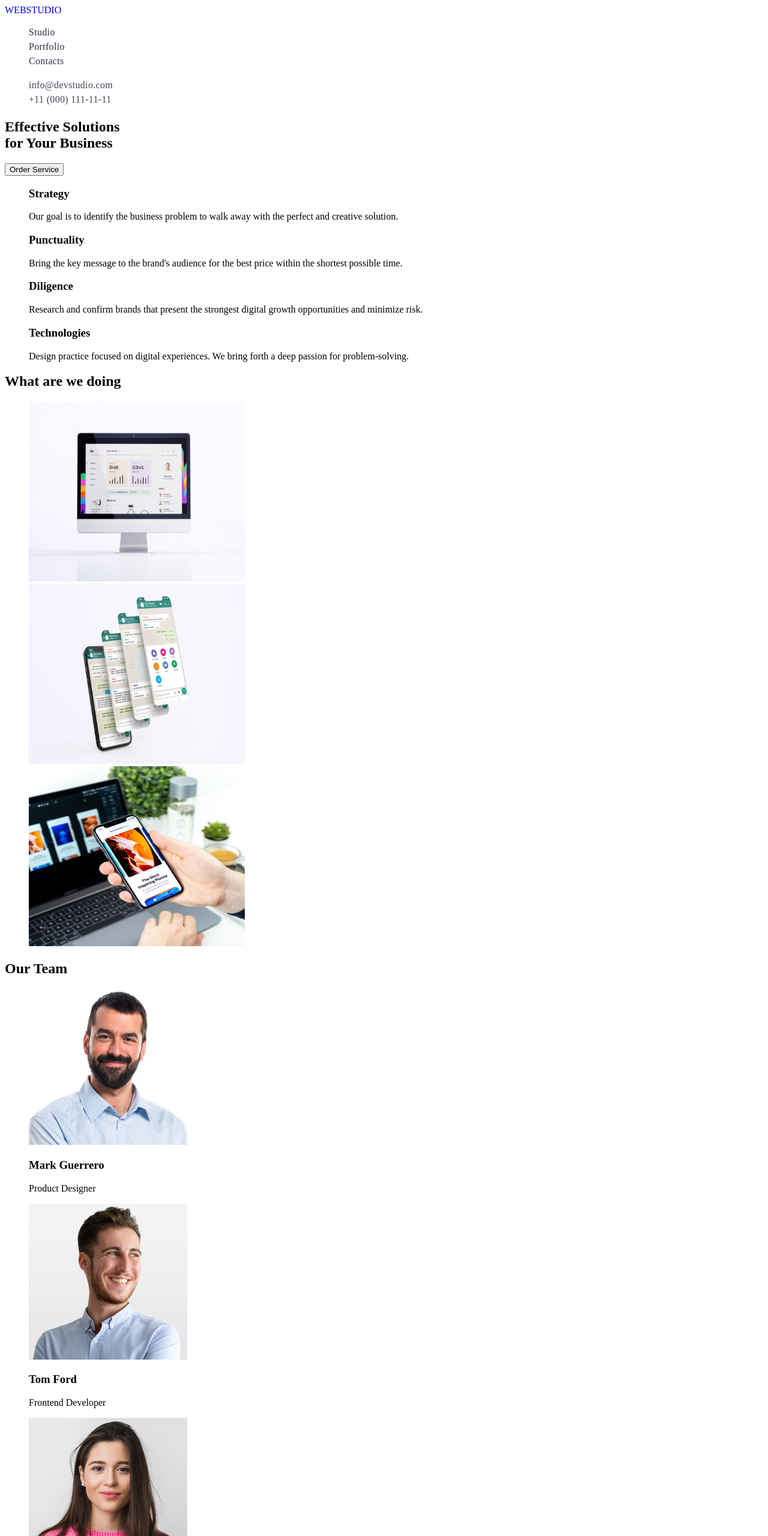
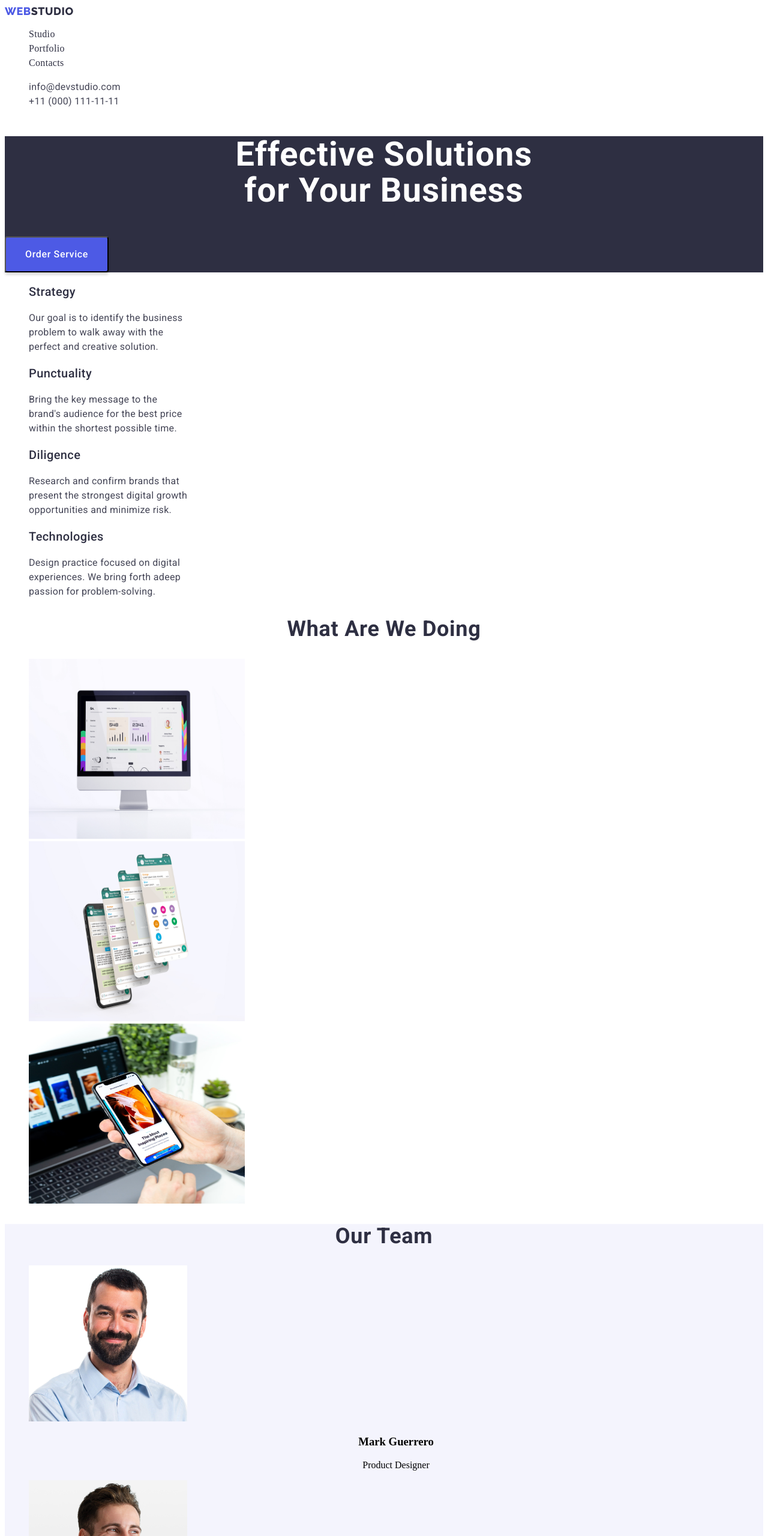
Before and after one commit to Hearlly/goit-markup-hw-02, a plain HTML site: page index.html in a window 1280 px wide. Shown: the top 2560 px of the page at 60% size. Drawn offline with Linux system fonts and the light colour scheme.

Commit message:
second change

```diff
--- a/css/index.css
+++ b/css/index.css
@@ -1,11 +1,28 @@
-.Header-logo {
+.header-logo-text {
     text-decoration: none;
-
+    font-family: "Raleway" , sans-serif;
+    color: var(--navyblue, #2E2F42);
+    font-size: 18px;
+    font-style: normal;
+    font-weight: 800;
+    line-height: 21px; /* 116.667% */
+    letter-spacing: 0.54px;
+    text-transform: uppercase;
+}
+.header-logo-text span {
+    color: var(--iris, #4D5AE5);
+    font-size: 18px;
+    font-style: normal;
+    font-weight: 800;
+    line-height: 21px; /* 116.667% */
+    letter-spacing: 0.54px;
+    text-transform: uppercase;
 }
 
 .header-menu-item {
     text-decoration: none;
     color: #2E2F42;
+    font-family: "Roboto" , sans-serif;
     font-size: 16px;
     font-style: normal;
     font-weight: 500;
@@ -14,9 +31,11 @@
 
 }
 
-.header-address-section {
+
+.header-address-item {
     color: #434455;
     text-decoration: none;
+    font-family: "Roboto" , sans-serif;
     font-size: 16px;
     font-style: normal;
     font-weight: 400;
@@ -31,3 +50,119 @@ ul {
 .header-menu-item {
     font-family: serif;
 }
+
+.first-section {
+    background-color: #2E2F42;
+}
+
+.first-section-item {
+    color: #fff;
+    text-align: center;
+    font-family: "Roboto" , sans-serif;
+    font-size: 56px;
+    font-style: normal;
+    font-weight: 700;
+    line-height: 60px; /* 107.143% */
+    letter-spacing: 1.12px;
+}
+
+.first-section-button {
+    color: #fff;
+    font-family: "Roboto" , sans-serif;
+    font-size: 16px;
+    font-style: normal;
+    font-weight: 500;
+    line-height: 24px;
+    letter-spacing: 0.64px;
+    border-radius: 4px;
+    background: var(--iris, #4D5AE5);
+    box-shadow: 0px 4px 4px 0px rgba(0, 0, 0, 0.15);
+    display: inline-flex;
+    padding: 16px 32px;
+    align-items: flex-start;
+    gap: 10px;
+}
+
+.second-section-title {
+    color: #2E2F42;
+    font-family: "Roboto" , sans-serif;
+    font-size: 20px;
+    font-style: normal;
+    font-weight: 500;
+    line-height: 24px; /* 120% */
+    letter-spacing: 0.4px;
+}
+
+.second-section-text {
+    color: var(--slate, #434455);
+    font-family: "Roboto" , sans-serif;
+    font-size: 16px;
+    line-height: 24px; /* 150% */
+    letter-spacing: 0.32px;
+}
+
+.third-section-title {
+    color: #2E2F42;
+    text-align: center;
+    font-family: "Roboto" , sans-serif;
+    font-size: 36px;
+    font-style: normal;
+    font-weight: 700;
+    line-height: 40px; /* 111.111% */
+    letter-spacing: 0.72px;
+    text-transform: capitalize;
+}
+
+.forth-section-title {
+    color: #2E2F42;
+    text-align: center;
+    font-family: "Roboto" , sans-serif;
+    font-size: 36px;
+    font-style: normal;
+    font-weight: 700;
+    line-height: 40px; /* 111.111% */
+    letter-spacing: 0.72px;
+    text-transform: capitalize;
+}
+
+.forth-section-items {
+    text-align: center;
+}
+
+.forth-section {
+    background-color: #F4F4FD;
+}
+
+.footer {
+    background-color: #2E2F42;
+}
+
+.footer-logo-title {
+    text-decoration: none;
+    color: var(--cloud, #F4F4FD);
+    font-family: "Raleway" , sans-serif;
+    font-size: 18px;
+    font-style: normal;
+    font-weight: 800;
+    line-height: 21px; /* 116.667% */
+    letter-spacing: 0.54px;
+    text-transform: uppercase;
+}
+
+.footer-logo-title span {
+    color: var(--iris, #4D5AE5);
+    font-size: 18px;
+    font-style: normal;
+    font-weight: 800;
+    line-height: 21px; /* 116.667% */
+    letter-spacing: 0.54px;
+    text-transform: uppercase;
+}
+
+.footer-text {
+    color: var(--cloud, #F4F4FD);
+    font-family: "Roboto" , sans-serif;
+    font-size: 16px;
+    line-height: 24px; /* 150% */
+    letter-spacing: 0.32px;
+}
--- a/index.html
+++ b/index.html
@@ -4,16 +4,21 @@
     <meta charset="UTF-8" />
     <meta name="viewport" content="width=device-width, initial-scale=1.0" />
     <title>WebStudio</title>
+    <link href="https://fonts.googleapis.com/css2?family=Raleway:wght@800&display=swap" rel="stylesheet">
+    <link href="https://fonts.googleapis.com/css2?family=Roboto&display=swap" rel="stylesheet">
+    <link href="https://fonts.googleapis.com/css2?family=Roboto:wght@500&display=swap" rel="stylesheet">
+    <link href="https://fonts.googleapis.com/css2?family=Roboto:wght@700&display=swap" rel="stylesheet">
+    <link href="https://fonts.googleapis.com/css2?family=Roboto:wght@900&display=swap" rel="stylesheet">
     <link rel="stylesheet" href="css/index.css">
   </head>
   <body>
     <!-- HEADER -->
     <header>
-      <a class="Header-logo" href="https://hearlly.github.io/goit-markup-hw-01/">WEBSTUDIO</a>
+      <a class="header-logo-text" href="https://hearlly.github.io/goit-markup-hw-01/"><span>WEB</span>STUDIO</a>
       <!-- Navigation Bar -->
       <nav>
         <ul>
-          <li><a class="header-menu-item" href="Studio">Studio</a></li>
+          <li><a class="header-menu-item" href="Studio"><span>Studio</span></a></li>
           <li><a class="header-menu-item" href="Portfolio">Portfolio</a></li>
           <li><a class="header-menu-item" href="Contacts">Contacts</a></li>
         </ul>
@@ -21,63 +26,70 @@
 
       <address>
         <ul>
-          <li><a class="header-address-section" href="mailto:info@devstudio.com">info@devstudio.com</a></li>
-          <li><a class="header-address-section" href="tel:+110001111111">+11 (000) 111-11-11</a></li>
+          <li><a class="header-address-item" href="mailto:info@devstudio.com">info@devstudio.com</a></li>
+          <li><a class="header-address-item" href="tel:+110001111111">+11 (000) 111-11-11</a></li>
         </ul>
       </address>
     </header>
 
     <!-- MAIN -->
     <main>
-      <!-- Section -->
+      <!-- Sections -->
 
-      <section class="First Section">
-        <h1>
+      <!-- first Section -->
+      <section class="first-section">
+        <h1 class="first-section-item">
           Effective Solutions<br />
           for Your Business
         </h1>
-        <button class="first-section-button" type="button">Order Service</button>
+        <button class="first-section-button" type="button"> Order Service</button>
       </section>
 
-      <section class="Second Section">
+      <!-- Second Section -->
+      <section class="second-section">
         <h2 hidden>features</h2>
         <ul>
           <li>
-            <h3>Strategy</h3>
-            <p>
-              Our goal is to identify the business problem to walk away with the
+            <h3 class="second-section-title">Strategy</h3>
+            <p class="second-section-text" >
+              Our goal is to identify the business<br>
+              problem to walk away with the <br>
               perfect and creative solution.
             </p>
           </li>
 
           <li>
-            <h3>Punctuality</h3>
-            <p>
-              Bring the key message to the brand's audience for the best price
+            <h3 class="second-section-title">Punctuality</h3>
+            <p class="second-section-text" >
+              Bring the key message to the<br>
+              brand's audience for the best price<br>
               within the shortest possible time.
             </p>
           </li>
 
           <li>
-            <h3>Diligence</h3>
-            <p>
-              Research and confirm brands that present the strongest digital
-              growth opportunities and minimize risk.
+            <h3 class="second-section-title">Diligence</h3>
+            <p class="second-section-text" >
+              Research and confirm brands that<br>
+              present the strongest digital growth<br>
+              opportunities and minimize risk.
             </p>
           </li>
 
           <li>
-            <h3>Technologies</h3>
-            <p>
-              Design practice focused on digital experiences. We bring forth a
-              deep passion for problem-solving.
+            <h3 class="second-section-title">Technologies</h3>
+            <p class="second-section-text" >
+              Design practice focused on digital<br>
+              experiences. We bring forth adeep<br>
+              passion for problem-solving.
             </p>
           </li>
         </ul>
       </section>
 
-      <section class="Third Section">
-        <h2>What are we doing</h2>
+      <!-- Third Section -->
+      <section class="third-section">
+        <h2 class="third-section-title">What are we doing</h2>
 
         <ul>
           <li>
@@ -92,40 +104,42 @@
         </ul>
       </section>
 
-      <section class="Forth Section">
-        <h2>Our Team</h2>
+      <!-- Forth Section -->
+      <section class="forth-section">
+        <h2 class="forth-section-title">Our Team</h2>
         <ul>
           <li>
             <img src="images/image4.jpg" alt="image" width="264" height="260" />
-            <h3>Mark Guerrero</h3>
-            <p>Product Designer</p>
+            <h3 class="forth-section-items" >Mark Guerrero</h3>
+            <p class="forth-section-items" >Product Designer</p>
           </li>
 
           <li>
             <img src="images/image5.jpg" alt="image" width="264" height="260" />
-            <h3>Tom Ford</h3>
-            <p>Frontend Developer</p>
+            <h3 class="forth-section-items" >Tom Ford</h3>
+            <p class="forth-section-items" >Frontend Developer</p>
           </li>
 
           <li>
             <img src="images/image6.jpg" alt="image" width="264" height="260" />
-            <h3>Camila Garcia</h3>
-            <p>Marketing</p>
+            <h3 class="forth-section-items" >Camila Garcia</h3>
+            <p class="forth-section-items" >Marketing</p>
           </li>
 
           <li>
             <img src="images/image7.jpg" alt="image" width="264" height="260" />
-            <h3>Daniel Wilson</h3>
-            <p>UI Designer</p>
+            <h3 class="forth-section-items" >Daniel Wilson</h3>
+            <p class="forth-section-items" >UI Designer</p>
           </li>
         </ul>
       </section>
     </main>
 
-    <footer>
-      <a href="https://hearlly.github.io/goit-markup-hw-01/">WEBSTUDIO</a>
+    <!-- footer -->
+    <footer class="footer">
+      <a class="footer-logo-title" href="https://hearlly.github.io/goit-markup-hw-01/"><span>WEB</span>STUDIO</a>
 
-      <p>
+      <p class="footer-text">
         Increase the flow of customers and<br />
         sales for your business with digital<br />
         marketing & growth solutions.
```
